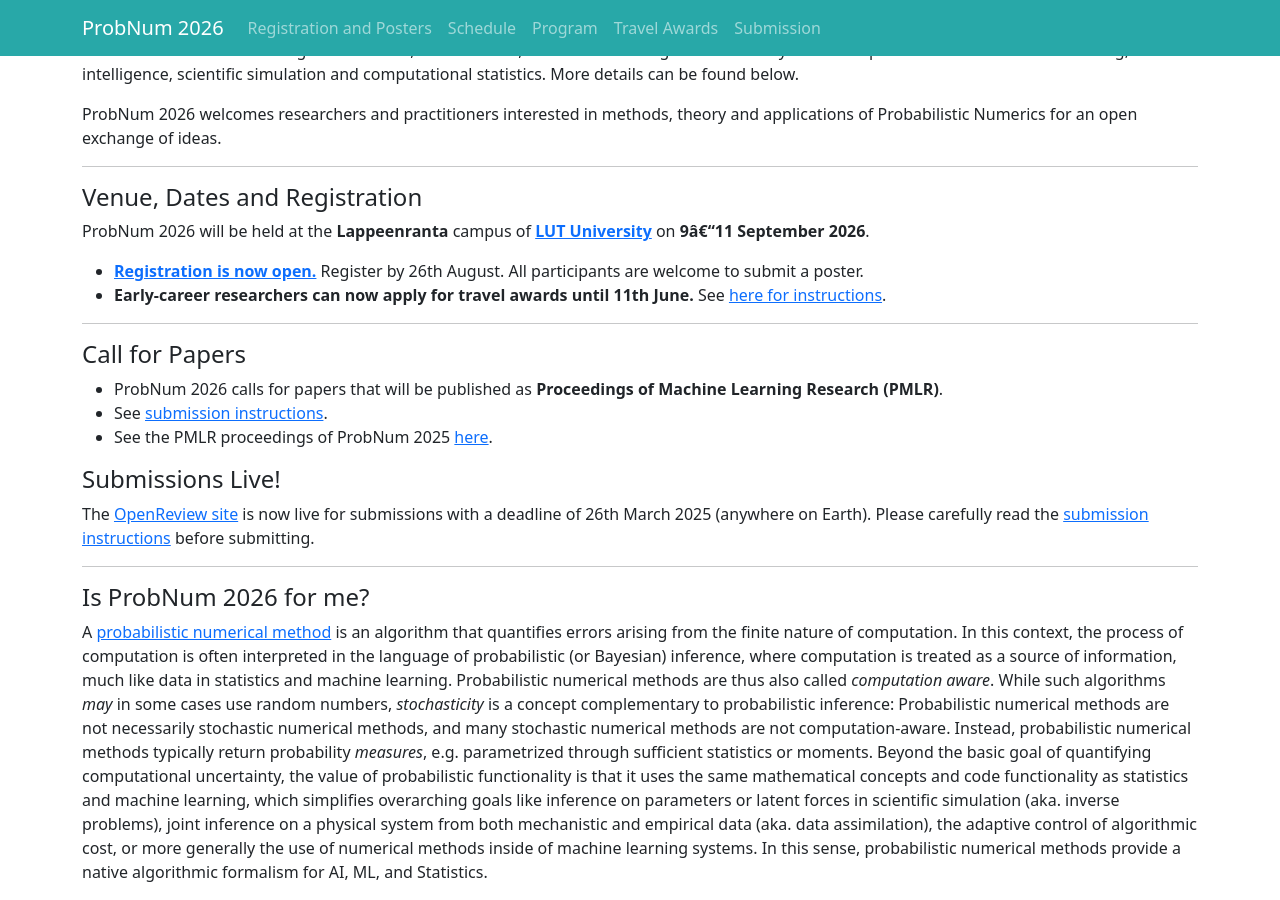
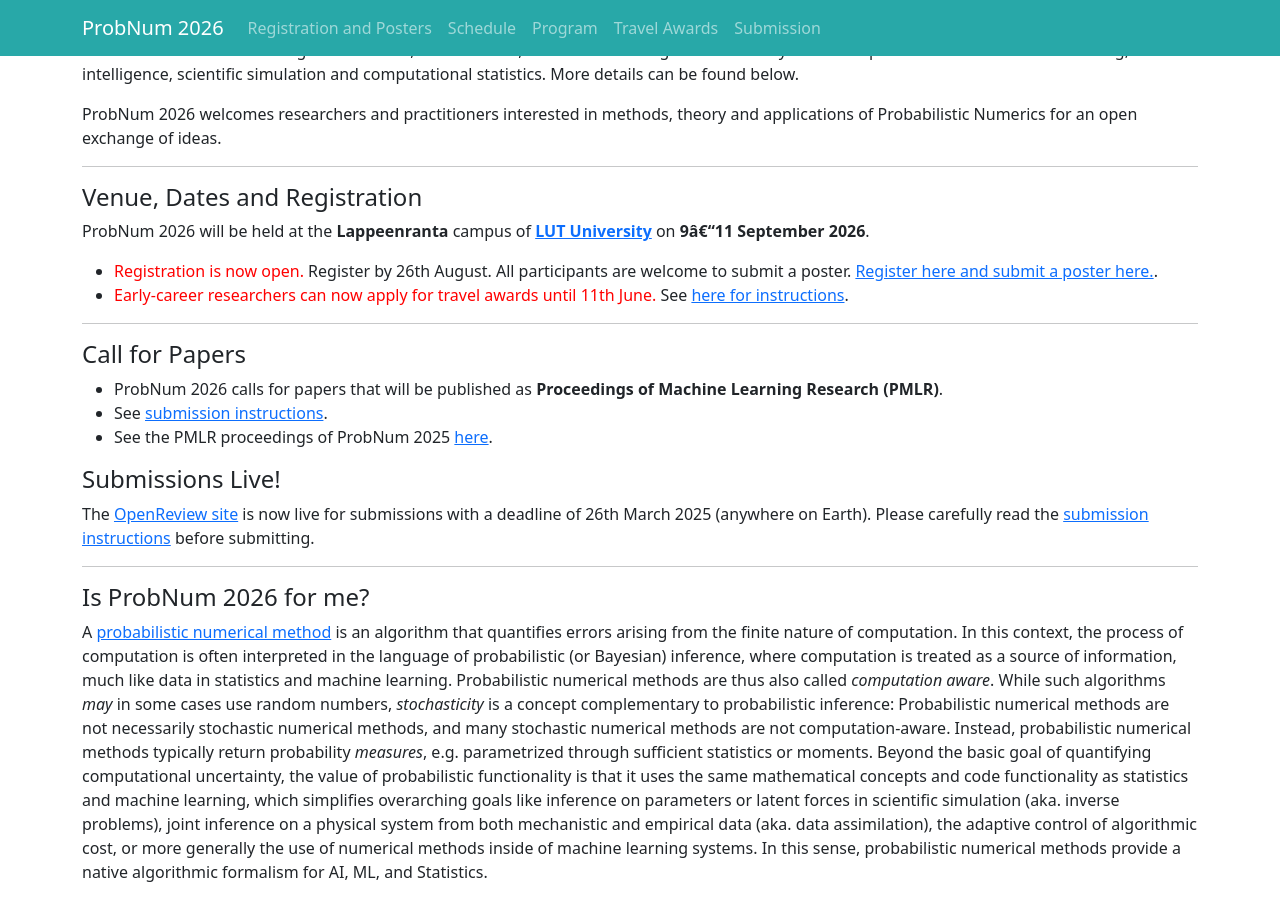
Before and after one commit to probnum2026/probnum2026.github.io, a Jekyll site: the page built from index.md, in a window 1280 px wide and 900 px high, scrolled down 514 px. Built offline with Jekyll 4.4.1, drawn with Linux system fonts in a browser that asks for light colours; nearby versions of some CDN libraries.

Commit message:
formatting

```diff
--- a/index.md
+++ b/index.md
@@ -16,8 +16,8 @@ ProbNum 2026 welcomes researchers and practitioners interested in methods, theor
 
 ProbNum 2026 will be held at the **Lappeenranta** campus of **[LUT University](https://www.lut.fi/en)** on **9&ndash;11 September 2026**.
 
-- [**Registration is now open.**](/registration) Register by 26th August. All participants are welcome to submit a poster.
-- **Early-career researchers can now apply for travel awards until 11th June.** See [here for instructions](/support).
+- <span style="color:red">Registration is now open.</span> Register by 26th August. All participants are welcome to submit a poster. [Register here and submit a poster here.](/registration).
+- <span style="color:red">Early-career researchers can now apply for travel awards until 11th June.</span> See [here for instructions](/support).
 
 ---
 
```
